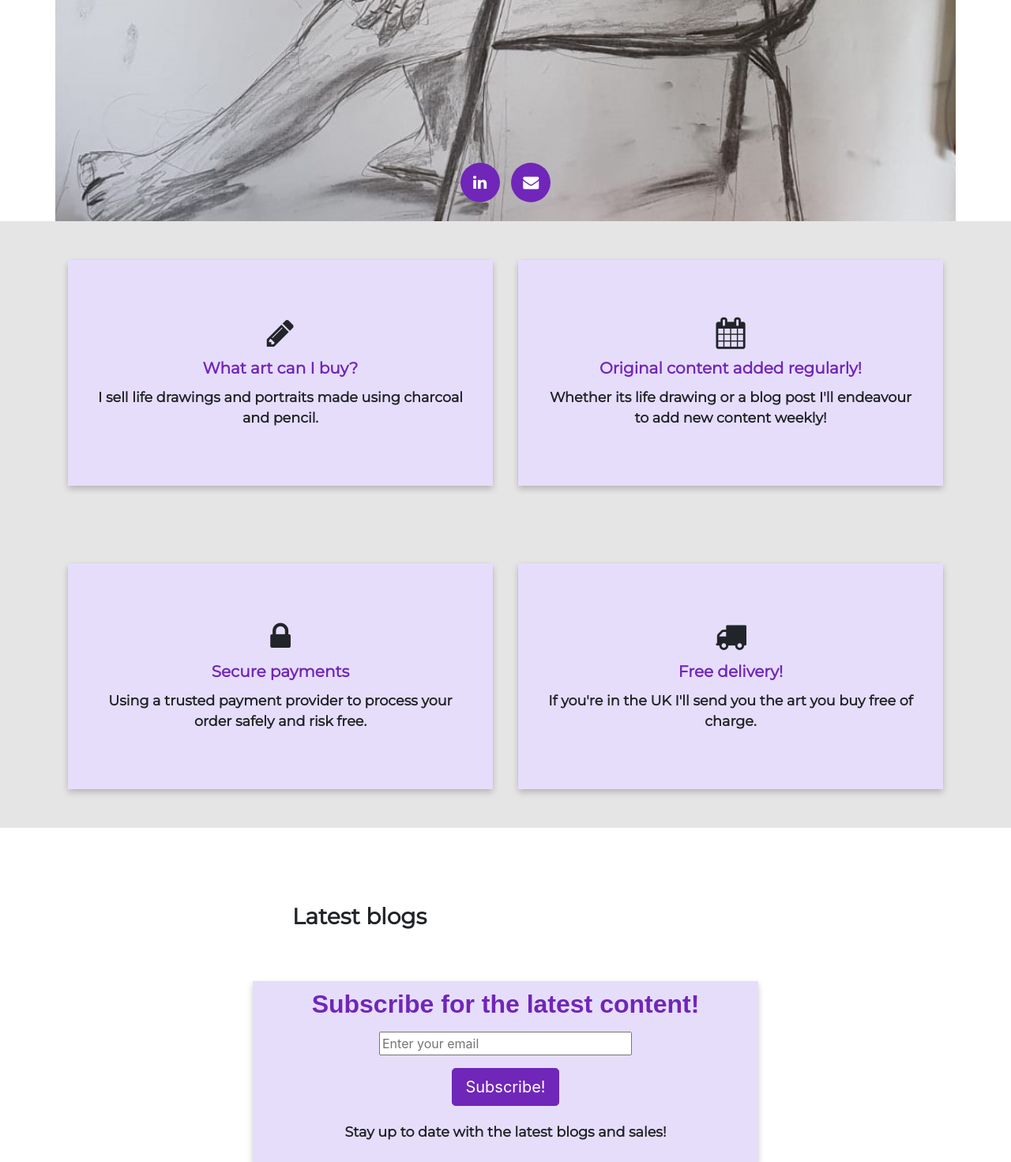
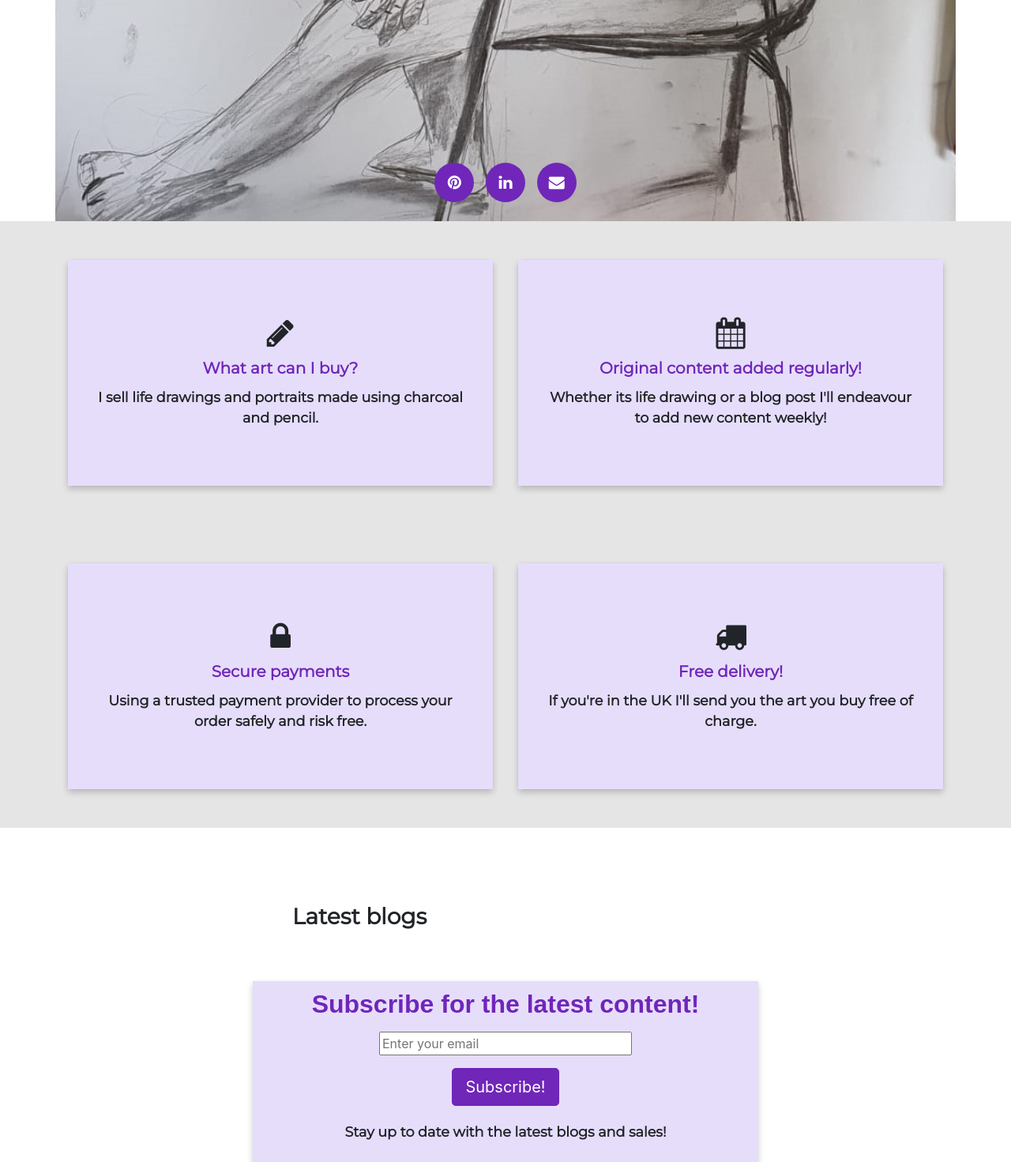
Before and after one commit to AlessioMartello/art_shop, a Django app: page / in a window 1280 px wide. Shown: the part 520-1991 px from the top of the page at 79% size. Run offline with Django 3.2, Linux system fonts and the light colour scheme; data that the repository does not hold is empty; some libraries are stand-ins or nearby versions; some web fonts are replaced.

Commit message:
added pinterest links

```diff
--- a/aless_art_shop/templates/aless_art_shop/base.html
+++ b/aless_art_shop/templates/aless_art_shop/base.html
@@ -70,6 +70,7 @@
         <div class = "footer-container">
             <div class="row" >
                 <ul class="social-network social-circle" >
+                    <li><a href="https://www.pinterest.co.uk/Artlessi/_created/" class="icoPinterest" title="Pinterest"><i class="fa fa-pinterest"></i></a></li>
                     <li><a href="https://www.linkedin.com/in/alessiomartello/" class="icoLinkedin" title="Linkedin"><i class="fa fa-linkedin"></i></a></li>
                     <li><a href="mailto:alessio@artlessi.co.uk" class="icoEmail" title="Email"><i class="fa fa-envelope"></i></a></li>
                 </ul>
--- a/aless_art_shop/templates/aless_art_shop/index.html
+++ b/aless_art_shop/templates/aless_art_shop/index.html
@@ -17,8 +17,7 @@
         <link rel="icon" type="image/jpg" href="/static/am_logo.jpg">
         <link rel="stylesheet" href="https://maxcdn.bootstrapcdn.com/font-awesome/4.5.0/css/font-awesome.min.css">
         <link rel="stylesheet" href="https://fonts.googleapis.com/css?family=Sofia">
-
-    </head>
+<script async defer src="//assets.pinterest.com/js/pinit.js"></script>    </head>
 
 <body class="pb-5">
 
@@ -140,6 +139,11 @@
 		</div>
 	</div>
 </div>
+<div class="section-background">
+<div class = "container" style="text-align:center;">
+    <a data-pin-do="embedUser" href="https://www.pinterest.co.uk/Artlessi/"></a>
+</div>
+</div>
 
 {% include 'aless_art_shop/SubscribeModal.html' %}
 
--- a/static/style.css
+++ b/static/style.css
@@ -16,8 +16,8 @@ ul.social-network li {
 	margin: 0 5px;
 }
 
-.social-network a.icoInstagram:hover {
-	background-color:#E1306C;
+.social-network a.icoPinterest:hover {
+	background-color:#BD081C;
 }
 
 .social-network a.icoLinkedin:hover {
```
